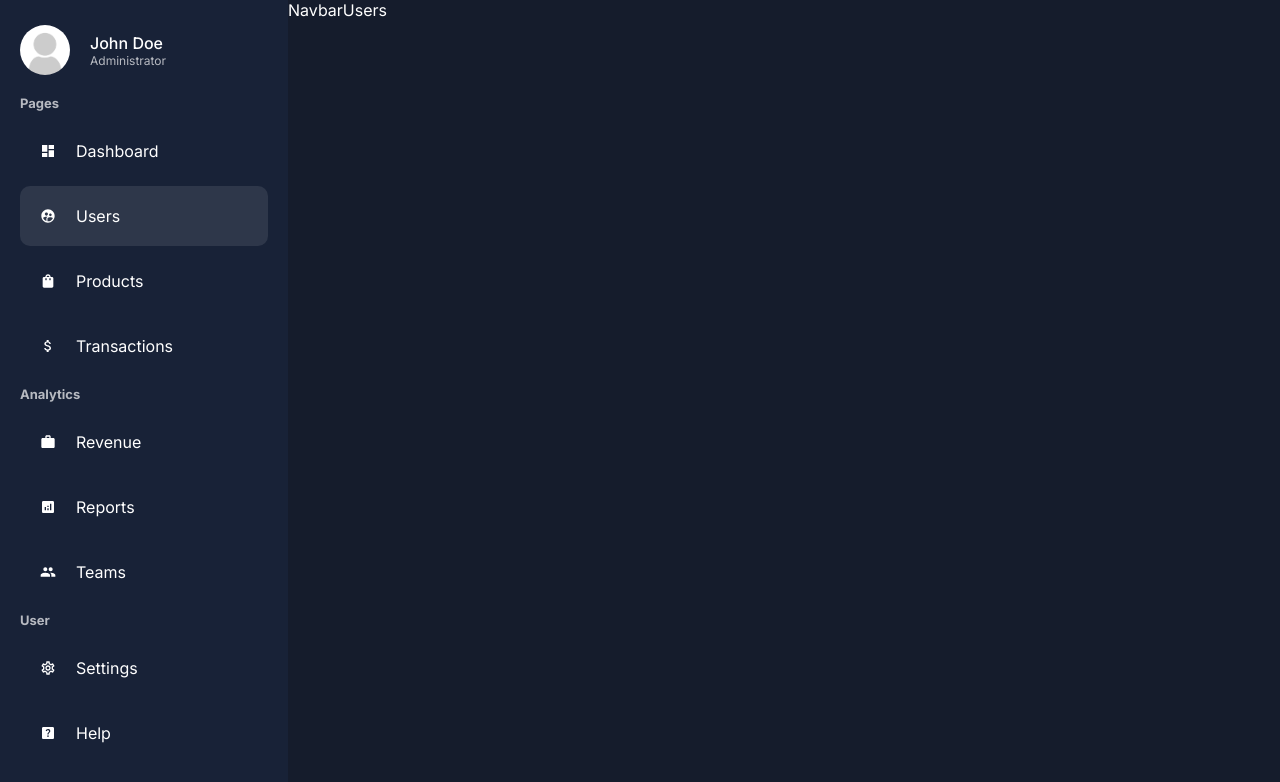
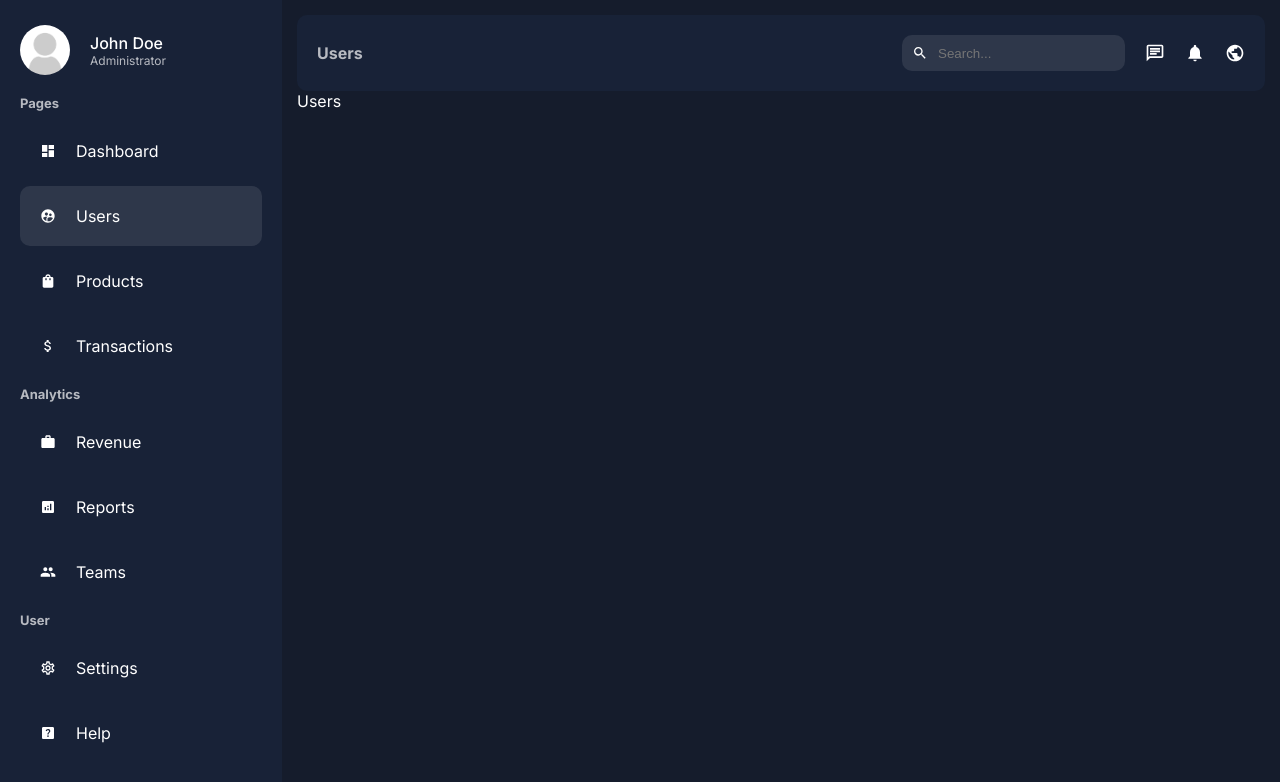
Before and after one commit to codingbbq/nextjs-admin, a Next.js app: page /dashboard/users in a window 1280 px wide. Shown: the top 782 px of the page. Built offline with nearby package versions, Linux system fonts and the light colour scheme.

Commit message:
dashboard navbar

```diff
--- a/app/ui/dashboard/dashboard.module.css
+++ b/app/ui/dashboard/dashboard.module.css
@@ -10,4 +10,5 @@
 
 .content {
 	flex: 4;
+	padding: 15px;
 }
--- a/app/ui/dashboard/navbar/Navbar.jsx
+++ b/app/ui/dashboard/navbar/Navbar.jsx
@@ -1,9 +1,34 @@
+"use client";
+
+import { usePathname } from "next/navigation";
+import styles from "./navbar.module.css";
+import {
+	MdNotifications,
+	MdOutlineChat,
+	MdPublic,
+	MdSearch,
+} from "react-icons/md";
+
 const Navbar = () => {
-    return (
-        <>
-            Navbar
-        </>
-    )
+	const pathName = usePathname();
+	return (
+		<>
+			<nav className={styles.container}>
+                <div className={styles.title}>{pathName.split("/").pop()}</div>
+                <div className={styles.menu}>
+                    <div className={styles.search}>
+                        <MdSearch />
+                        <input type="text" placeholder="Search..." className={styles.input} />
+                    </div>
+                    <div className={styles.icons}>
+                        <MdOutlineChat size={20} />
+                        <MdNotifications size={20} />
+                        <MdPublic size={20} />
+                    </div>
+                </div>
+            </nav>
+		</>
+	);
 };
 
 export default Navbar;
--- a/app/ui/dashboard/navbar/navbar.module.css
+++ b/app/ui/dashboard/navbar/navbar.module.css
@@ -0,0 +1,40 @@
+.container {
+	padding: 20px;
+	border-radius: 10px;
+	display: flex;
+	align-items: center;
+	justify-content: space-between;
+	background-color: var(--bgSoft);
+}
+
+.title {
+	text-transform: capitalize;
+	color: var(--textSoft);
+	font-weight: bold;
+}
+
+.menu {
+	display: flex;
+	align-items: center;
+	gap: 20px;
+}
+
+.search {
+    display: flex;
+    align-items: center;
+    gap: 10px;
+    background-color: #2e374a;
+    padding: 10px;
+    border-radius: 10px;
+}
+
+.input {
+    background-color: transparent;
+    border: none;
+    color: var(--text);
+}
+
+.icons {
+    display: flex;
+    gap: 20px;
+}
```
